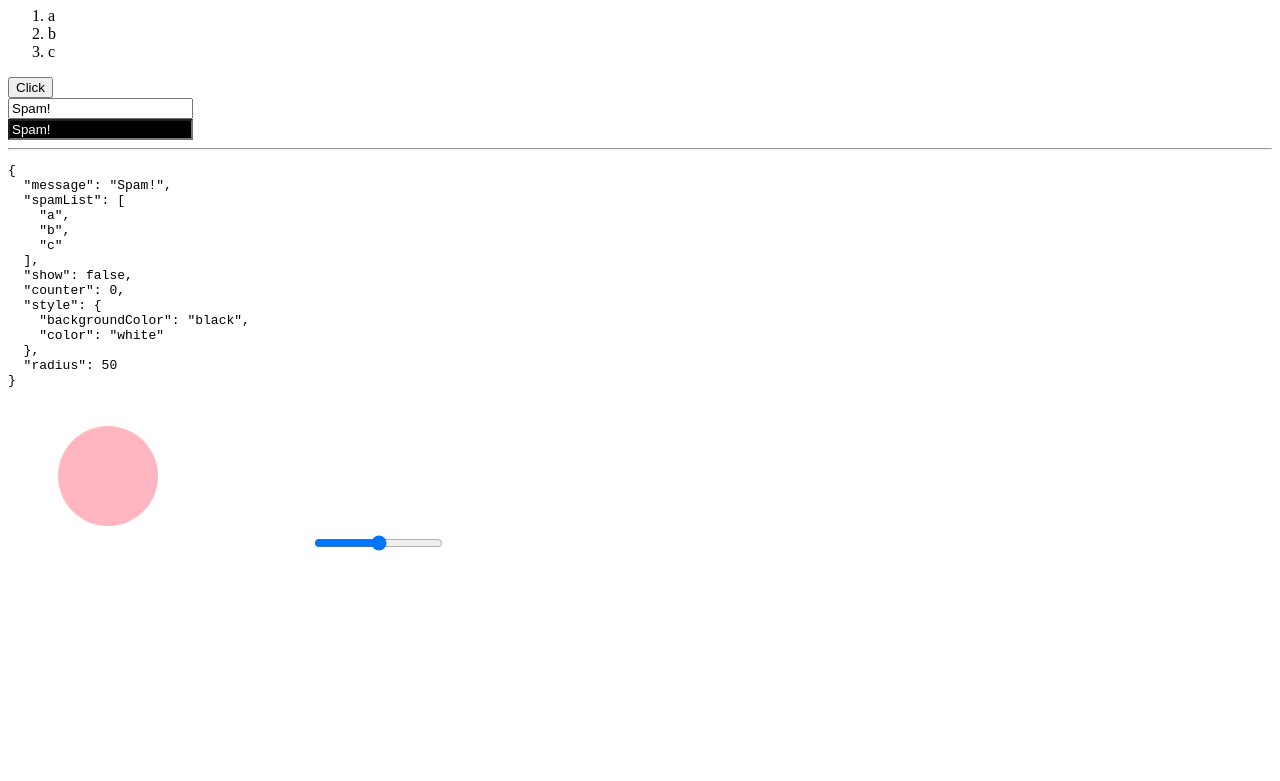
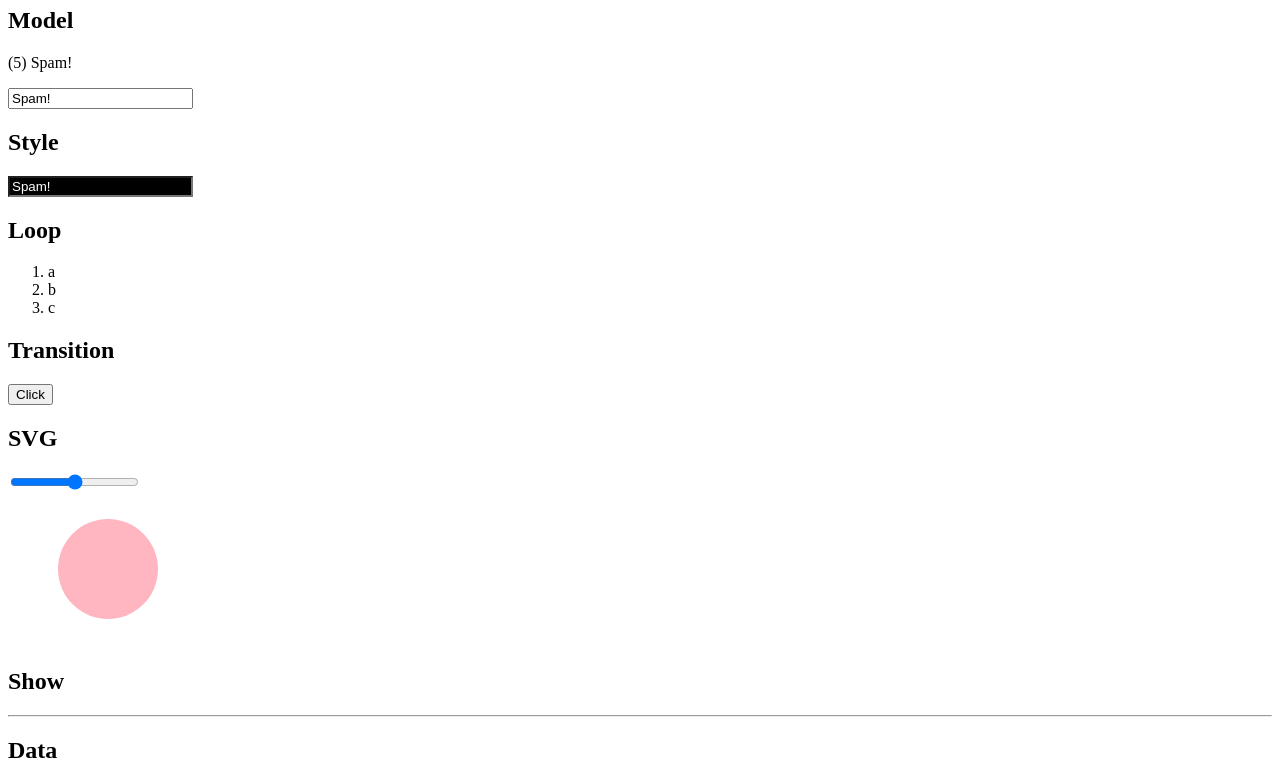
Before and after one commit to itkr/my-vue-tutorial, a plain HTML site: page index.html in a window 1280 px wide. Shown: the part 73-854 px from the top of the page. Before the commit the page ends 800 px from the top, so only its background shows below. Drawn offline with nearby package versions, Linux system fonts and the light colour scheme.

Commit message:
HTML更新

```diff
--- a/index.html
+++ b/index.html
@@ -7,23 +7,32 @@
   </head>
   <body>
     <div id="app">
-      <h1>({{ message.length }}){{ message }}</h1>
+      <h1>My Vue.js</h1>
+      <h2>Model</h2>
+      <p>({{ message.length }}) {{ message }}</p>
+      <input v-model="message">
+      <h2>Style</h2>
+      <input type="text" v-bind:value="message" v-bind:style="style">
+      <h2>Loop</h2>
       <ol>
         <li v-for="item in spamList">{{ item }}</li>
       </ol>
+      <h2>Transition</h2>
       <button v-on:click="handleClick">Click</button>
       <transition>
       <span v-if="show">{{ message }} {{ counter }}</span>
       </transition>
-      <br>
-      <input v-model="message"><br>
-      <input type="text" v-bind:value="message" v-bind:style="style"><br>
-      <hr>
-      <pre>{{ $data }}</pre>
+      <h2>SVG</h2>
+      <input type="range" min="0" max="100" v-model="radius"><br>
       <svg xmlns="http://www.w3.org/2000/svg" version="1.1">
         <circle cx="100" cy="75" v-bind:r="radius" fill="lightpink" />
       </svg>
-      <input type="range" min="0" max="100" v-model="radius">
+      <h2>Show</h2>
+      <div v-if="show">v-if</div>
+      <div v-show="show">v-show</div>
+      <hr>
+      <h2>Data</h2>
+      <pre>{{ $data }}</pre>
     </div>
     <script src="https://cdn.jsdelivr.net/npm/vue@2.5.13/dist/vue.js"></script>
     <script src="main.js"></script>
```
